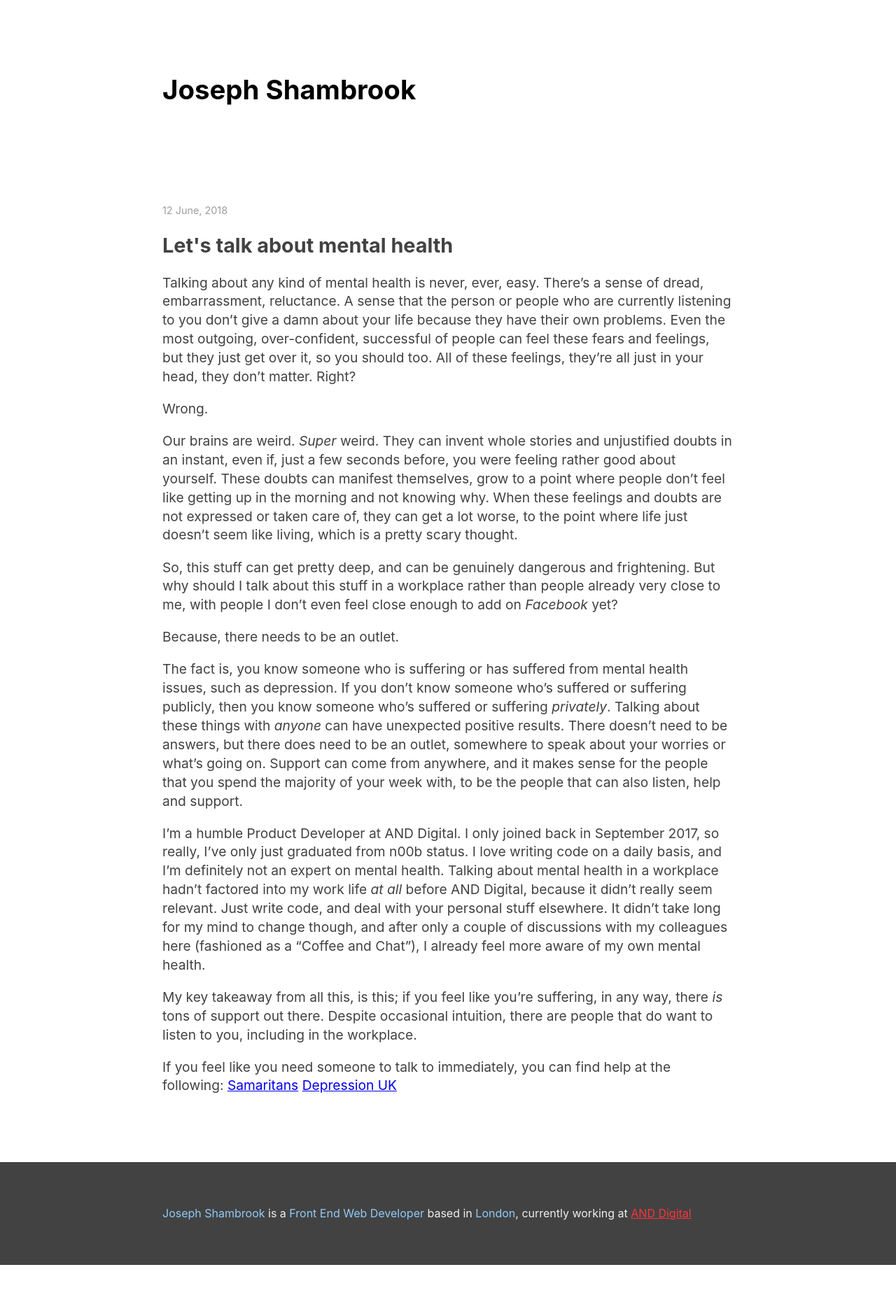
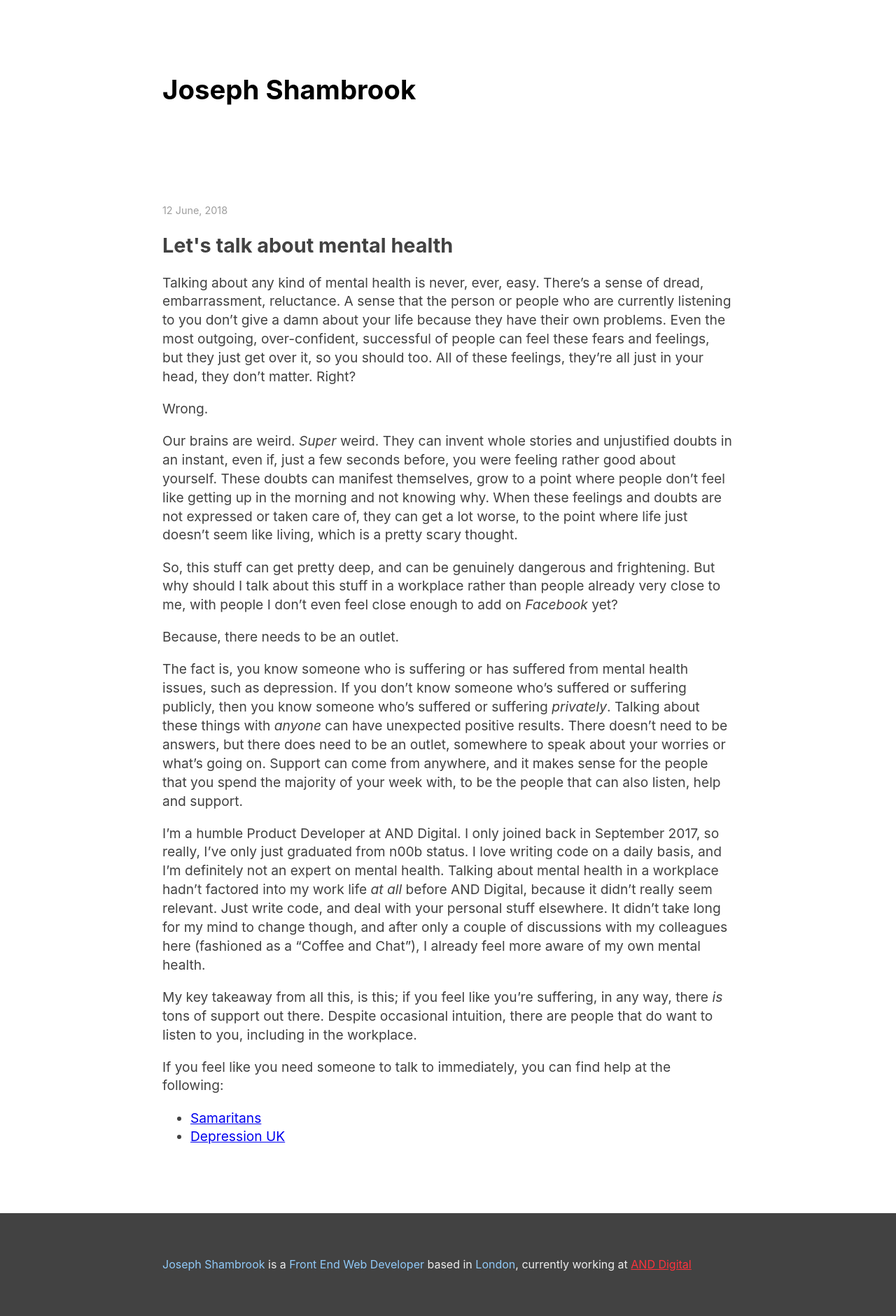
Before and after one commit to josephshambrook/josephshambrook.github.io, a Jekyll site: the page built from _posts/2018-06-12-Talk-Mental-Health.markdown, in a window 1280 px wide. Shown: the whole page at 70% size. Built offline with Jekyll 4.4.1, drawn with Linux system fonts in a browser that asks for light colours; before the commit the page ends 1808 px from its top, so only the background shows below that.

```diff
--- a/_posts/2018-06-12-Talk-Mental-Health.markdown
+++ b/_posts/2018-06-12-Talk-Mental-Health.markdown
@@ -23,5 +23,5 @@ I'm a humble Product Developer at AND Digital. I only joined back in September 2
 My key takeaway from all this, is this; if you feel like you're suffering, in any way, there _is_ tons of support out there. Despite occasional intuition, there are people that do want to listen to you, including in the workplace.
 
 If you feel like you need someone to talk to immediately, you can find help at the following:
-[Samaritans](http://www.samaritans.org/)
-[Depression UK](http://www.depressionuk.org/)
+- [Samaritans](http://www.samaritans.org/)
+- [Depression UK](http://www.depressionuk.org/)
```
